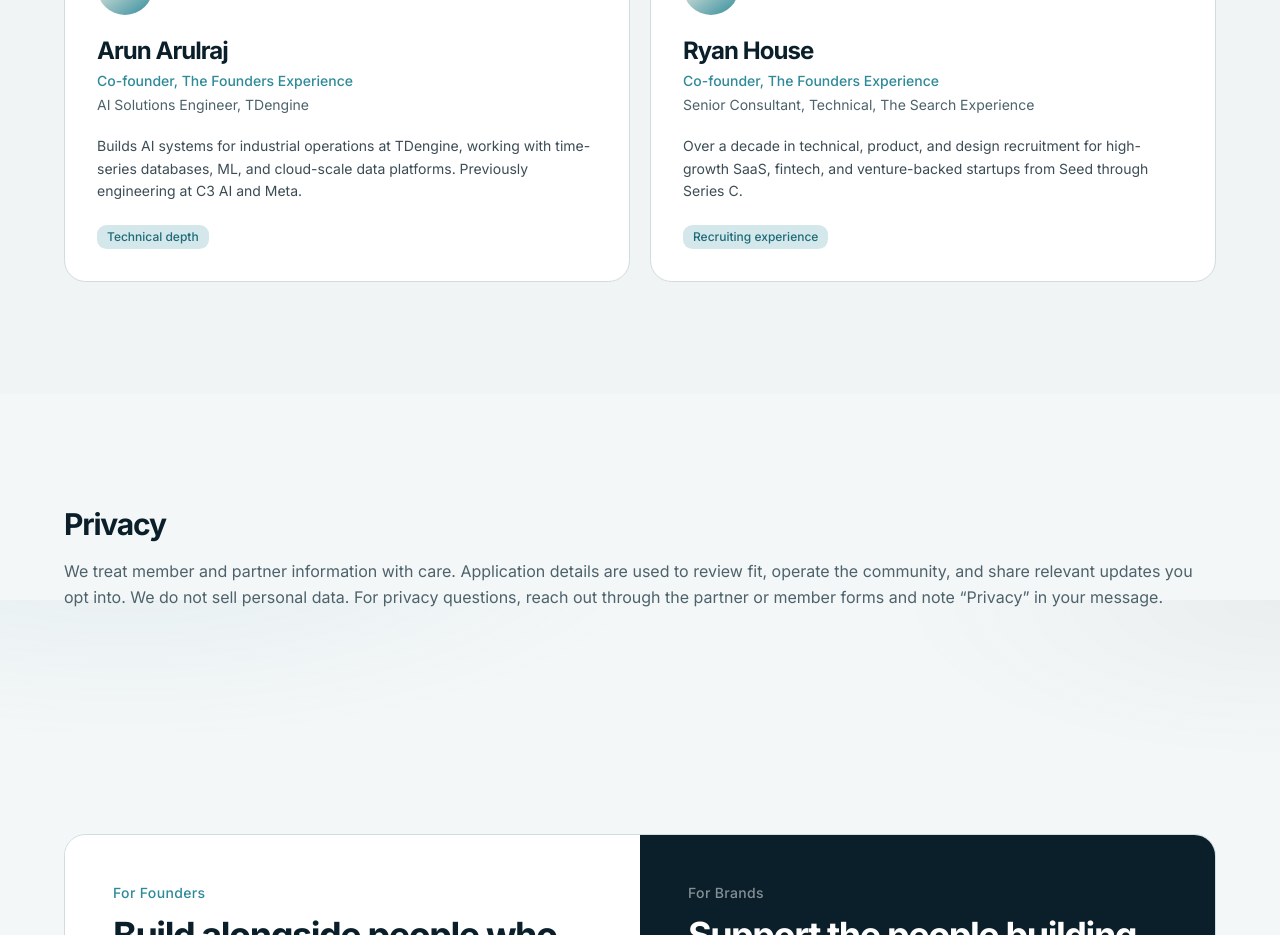
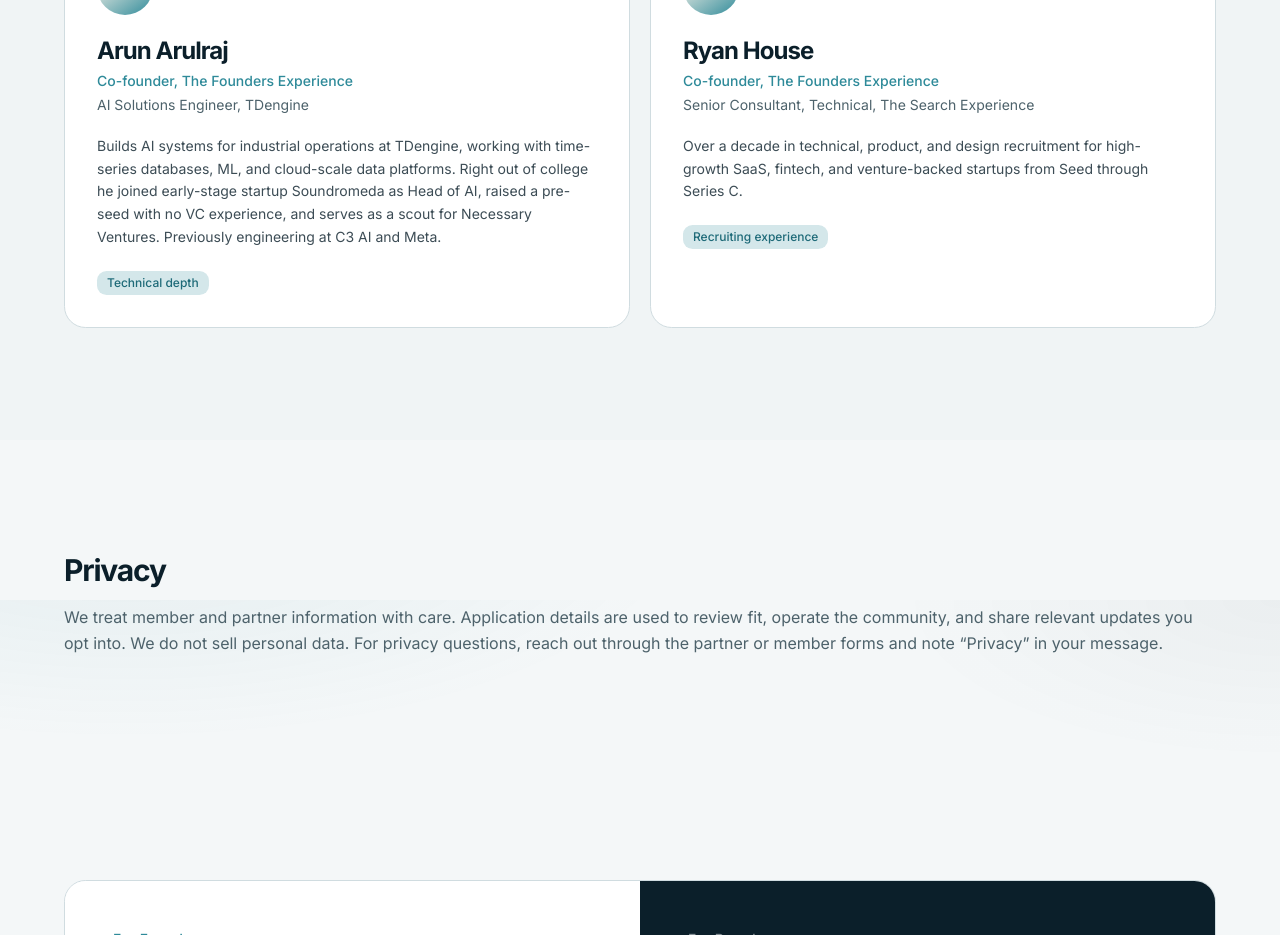
Before and after one commit to rarulraj/TheFoundersExperience-, a Next.js app: page /about in a window 1280 px wide. Shown: the part 1800-2735 px from the top of the page. Built offline with nearby package versions, Linux system fonts and the light colour scheme.

Commit message:
Expand Arun Arulraj bio with Soundromeda, pre-seed raise, and Necessary Ventures scout experience
Co-authored-by: Cursor <cursoragent@cursor.com>

```diff
--- a/src/data/content.ts
+++ b/src/data/content.ts
@@ -175,7 +175,7 @@ export const founders = [
     company: "TDengine",
     companyRole: "AI Solutions Engineer",
     linkedin: "https://www.linkedin.com/in/arun-arulraj-236a78259/",
-    bio: "Builds AI systems for industrial operations at TDengine, working with time-series databases, ML, and cloud-scale data platforms. Previously engineering at C3 AI and Meta.",
+    bio: "Builds AI systems for industrial operations at TDengine, working with time-series databases, ML, and cloud-scale data platforms. Right out of college he joined early-stage startup Soundromeda as Head of AI, raised a pre-seed with no VC experience, and serves as a scout for Necessary Ventures. Previously engineering at C3 AI and Meta.",
     focus: "Technical depth",
     initials: "AA",
   },
```
